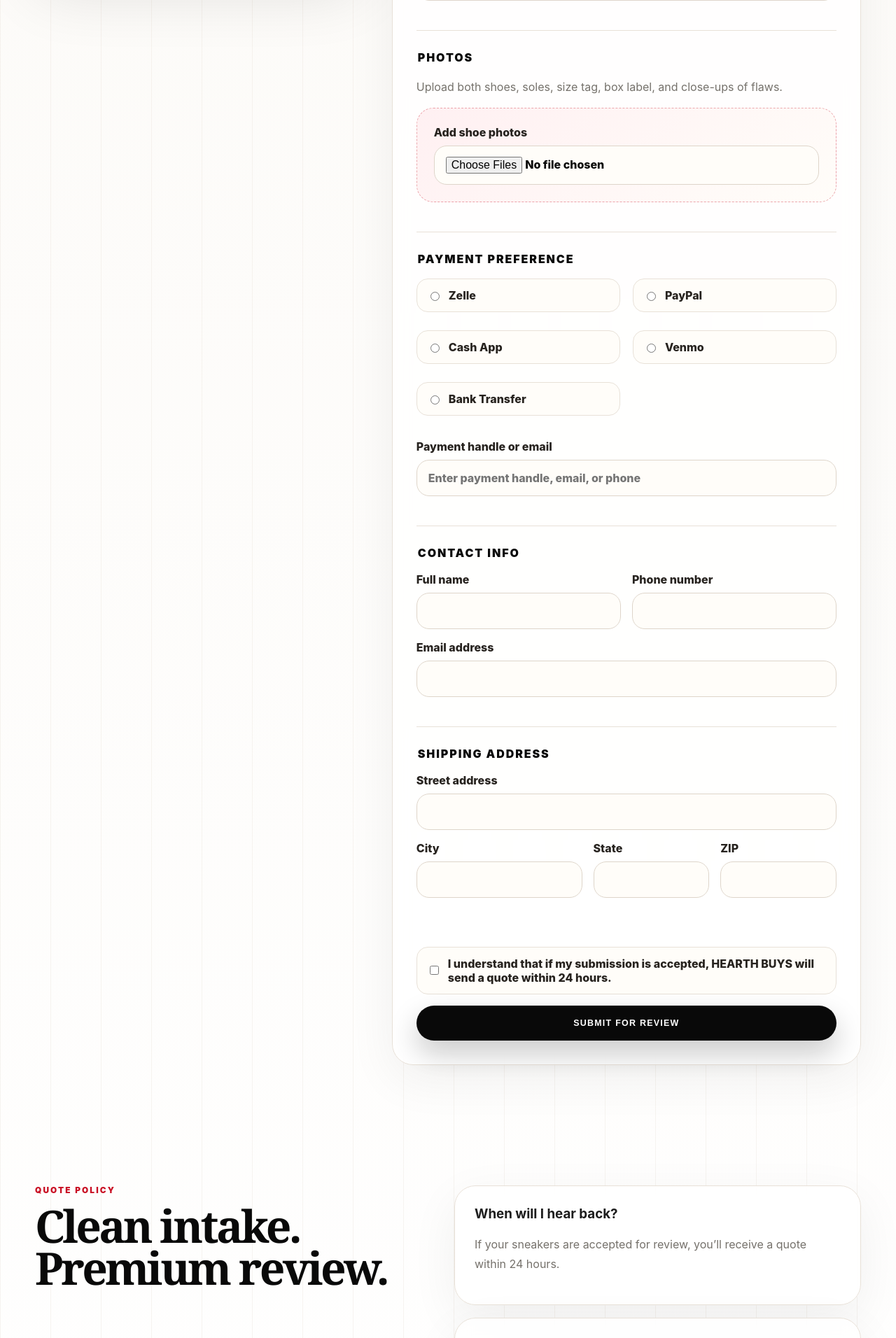
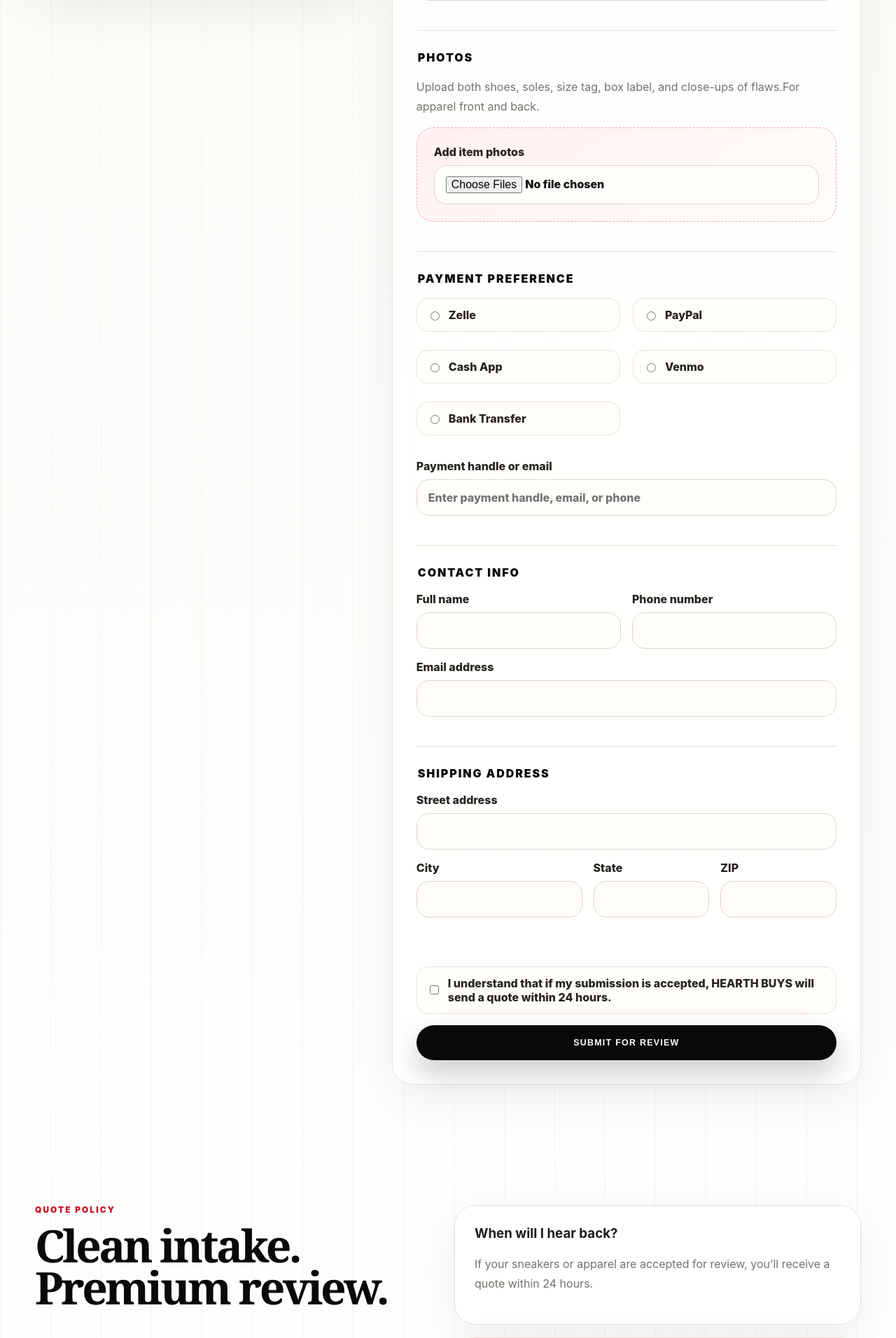
Before and after one commit to JordanBuys/jordan-buys, a Flask app: page / in a window 1280 px wide. Shown: the part 2455-4367 px from the top of the page at 70% size. Run offline with Flask 3, Linux system fonts and the light colour scheme.

Commit message:
Update index.html

```diff
--- a/templates/index.html
+++ b/templates/index.html
@@ -104,8 +104,8 @@
 
     <fieldset>
       <legend>Photos</legend>
-      <p class="helper">Upload both shoes, soles, size tag, box label, and close-ups of flaws.</p>
-      <label class="file-upload">Add shoe photos<input type="file" name="photos" accept="image/*" multiple required></label>
+      <p class="helper">Upload both shoes, soles, size tag, box label, and close-ups of flaws.For apparel front and back.</p>
+      <label class="file-upload">Add item photos<input type="file" name="photos" accept="image/*" multiple required></label>
     </fieldset>
 
     <fieldset>
@@ -146,7 +146,7 @@
 
 <section class="section faq">
   <div><p class="eyebrow">Quote policy</p><h2>Clean intake. Premium review.</h2></div>
-  <div class="faq-card"><h3>When will I hear back?</h3><p>If your sneakers are accepted for review, you’ll receive a quote within 24 hours.</p></div>
+  <div class="faq-card"><h3>When will I hear back?</h3><p>If your sneakers or apparel are accepted for review, you’ll receive a quote within 24 hours.</p></div>
   <div class="faq-card"><h3>What photos should I send?</h3><p>Top, side, back, soles, size tag, box label, and close-ups of any wear or flaws.</p></div>
   <div class="faq-card"><h3>Can used sneakers be submitted?</h3><p>Yes. Select “Used” and choose the condition level that best matches your pair.</p></div>
 </section>
```
